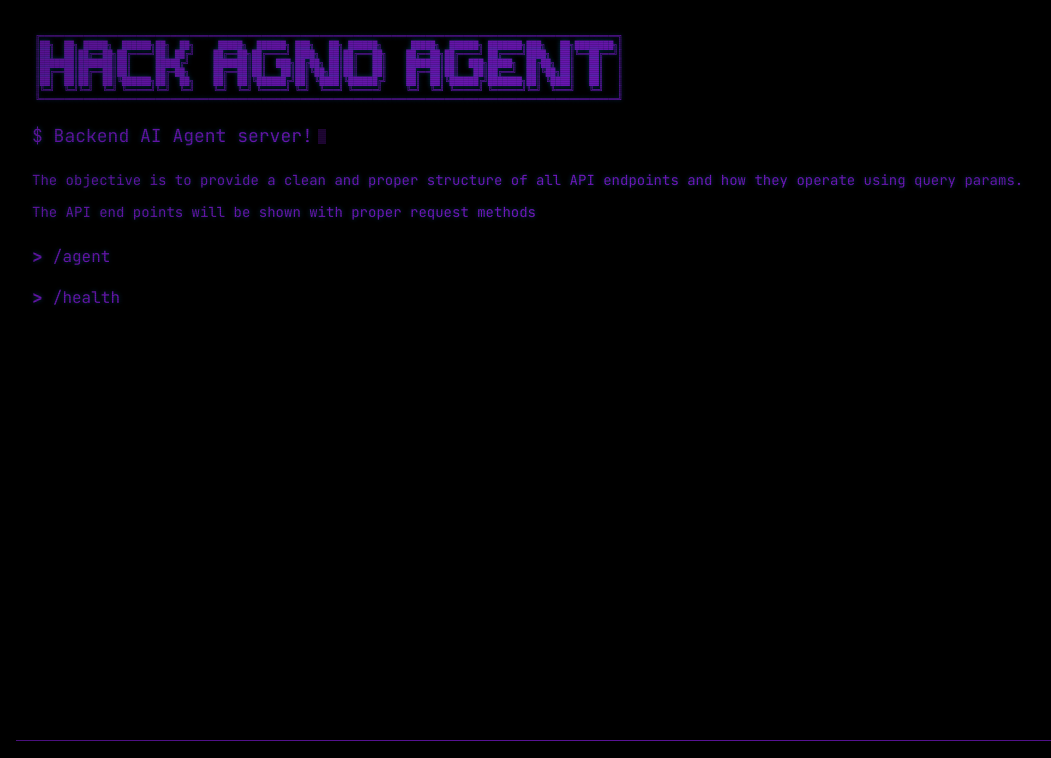
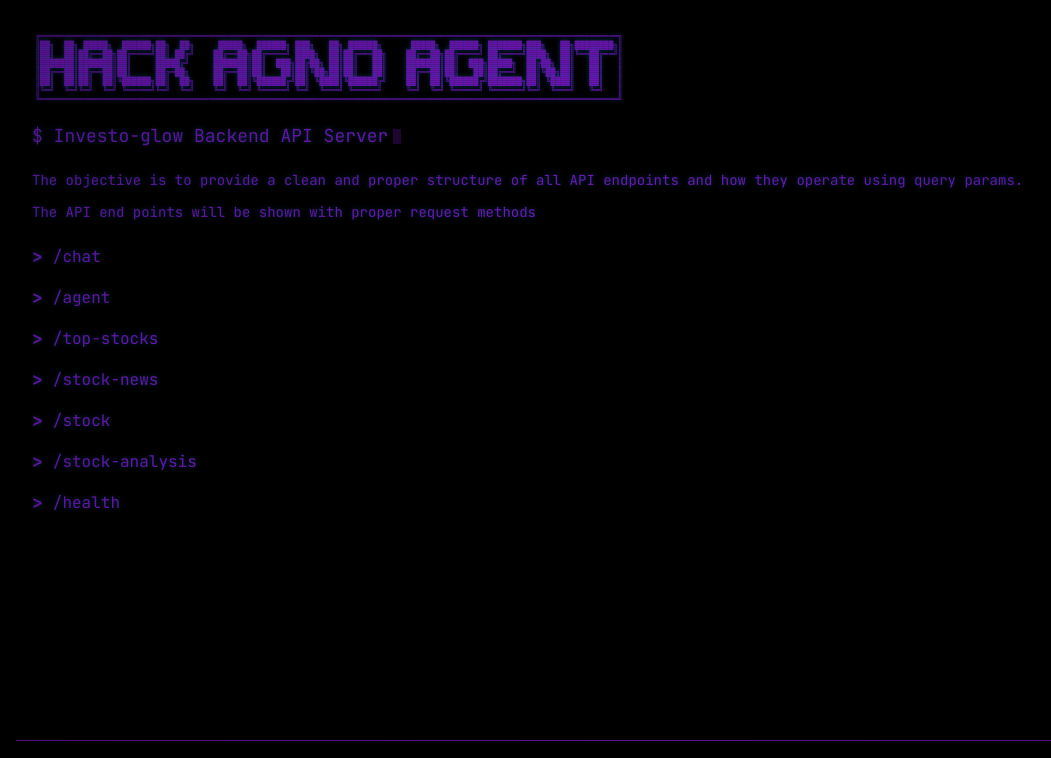
Before and after one commit to yashksaini-coder/Hack-Agno-Agent, a FastAPI app: page / in a window 1280 px wide. Shown: the top 758 px of the page, without its empty margins (7-1058 px from the left). Run offline with FastAPI, Linux system fonts and the light colour scheme; some web fonts are replaced.

Commit message:
Add stock analysis and news fetching features, update API endpoints, and enhance chat functionality

````diff
--- a/controllers/agent.py
+++ b/controllers/agent.py
@@ -18,7 +18,7 @@ if not GROQ_API_KEY:
 web_search_agent = Agent(
     name="Web Search Agent",
     role="Search the web for real-time information based on user queries.",
-    model=Groq(id="llama-3.1-8b-instant", api_key=GROQ_API_KEY),
+    model=Groq(id="deepseek-r1-distill-llama-70b", api_key=GROQ_API_KEY),
     tools=[DuckDuckGoTools()],
     instructions=[
         "Use DuckDuckGo to search for the most relevant and recent information.",
@@ -32,7 +32,7 @@ web_search_agent = Agent(
 financial_agent = Agent(
     name="Financial Analysis Agent",
     role="Analyze financial metrics and provide insights.",
-    model=Groq(id="llama-3.1-8b-instant", api_key=GROQ_API_KEY),
+    model=Groq(id="deepseek-r1-distill-llama-70b", api_key=GROQ_API_KEY),
     tools=[YFinanceTools(enable_all=True)],
     instructions=dedent("""\
         You are a financial analyst. Your task is to retrieve and analyze financial data about stocks.
@@ -44,7 +44,7 @@ financial_agent = Agent(
 # Combine both agents into a multi-agent system
 multi_agent = Agent(
     team=[web_search_agent, financial_agent],
-    model=Groq(id="llama-3.1-8b-instant", api_key=GROQ_API_KEY),
+    model=Groq(id="deepseek-r1-distill-llama-70b", api_key=GROQ_API_KEY),
     instructions="Coordinate between web search and financial analysis to provide comprehensive insights.",
     markdown=True,
 )
--- /dev/null
+++ b/controllers/stockAgent.py
@@ -0,0 +1,174 @@
+from fastapi import FastAPI, Query, HTTPException
+from fastapi.responses import JSONResponse
+from agno.agent import Agent, RunResponse
+from agno.tools.yfinance import YFinanceTools
+from agno.models.google import Gemini
+import json
+import re
+import os
+import dotenv
+
+dotenv.load_dotenv()
+GEMINI_API_KEY = os.getenv("GEMINI_API_KEY")
+
+app = FastAPI(
+    title="Stock Analysis API",
+    description="API for fetching detailed stock analysis information",
+    version="1.0.0"
+)
+
+# Create detailed instructions for response formatting
+detailed_instructions = [
+    "You are a Wall Street analyst expert. Your task is to retrieve financial data about stocks.",
+    "For each stock, you MUST format your response as a valid JSON object that follows this exact structure:",
+    """{
+        "symbol": "TICKER",
+        "company_name": "Full Company Name",
+        "current_price": stock_price,
+        "market_cap": 1234567890,
+        "financial_ratios": {
+            "pe_ratio": 15.6,
+            "pb_ratio": 3.2,
+            "ev_ebitda": 12.3,
+            "roe": 22.5,
+            "roa": 10.8,
+            "operating_margin": 24.5,
+            "net_margin": 18.2
+        },
+        "financial_health": {
+            "debt_to_equity": 1.2,
+            "current_ratio": 2.5,
+            "quick_ratio": 1.8,
+            "interest_coverage": 15.6
+        },
+        "per_share_metrics": {
+            "eps": 5.67,
+            "book_value": 45.32,
+            "dividend_yield": 1.2,
+            "fifty_two_week_low": 120.5,
+            "fifty_two_week_high": 180.75
+        }
+    }""",
+    "Do not include any additional text or explanations outside the JSON object.",
+    "All numeric values should be actual numbers, not strings."
+]
+
+# Initialize the agent with YFinance tools
+stock_analyzer_agent = Agent(
+    model=Gemini(id="gemini-2.0-flash", api_key=GEMINI_API_KEY),
+    markdown=True,
+    tools=[YFinanceTools(
+        stock_price=True,
+        company_info=True,
+        analyst_recommendations=True,
+        stock_fundamentals=True,
+        income_statements=True,
+        historical_prices=True,
+        key_financial_ratios=True,
+        company_news=True,
+        technical_indicators=True)],
+    instructions=detailed_instructions,
+)
+
+def extract_json_from_response(response_content):
+    """Extract JSON from response content, handling markdown code blocks."""
+    if not response_content:
+        return None
+
+    # If response is already a dict, return it
+    if isinstance(response_content, dict):
+        return response_content
+
+    # If response is a string, try to extract JSON
+    if isinstance(response_content, str):
+        # Case 1: Check if content is wrapped in markdown code block
+        json_match = re.search(r'```(?:json)?\s*([\s\S]*?)\s*```', response_content)
+        if json_match:
+            json_str = json_match.group(1)
+            try:
+                return json.loads(json_str)
+            except json.JSONDecodeError:
+                print(f"Failed to parse JSON from markdown code block")
+
+        # Case 2: Check if the entire string is JSON
+        try:
+            return json.loads(response_content)
+        except json.JSONDecodeError:
+            pass
+
+        # Case 3: Look for JSON object pattern in text
+        json_match = re.search(r'\{[\s\S]*\}', response_content)
+        if json_match:
+            try:
+                return json.loads(json_match.group(0))
+            except json.JSONDecodeError:
+                print(f"Failed to parse JSON from pattern match")
+
+    return None
+
+def create_default_stock_data(symbol):
+    """Create default stock data structure with the given symbol."""
+    return {
+        "symbol": symbol.upper(),
+        "company_name": f"{symbol.upper()} Inc.",
+        "current_price": 0.0,
+        "market_cap": 0,
+        "financial_ratios": {
+            "pe_ratio": 0.0,
+            "pb_ratio": 0.0,
+            "ev_ebitda": 0.0,
+            "roe": 0.0,
+            "roa": 0.0,
+            "operating_margin": 0.0,
+            "net_margin": 0.0
+        },
+        "financial_health": {
+            "debt_to_equity": 0.0,
+            "current_ratio": 0.0,
+            "quick_ratio": 0.0,
+            "interest_coverage": 0.0
+        },
+        "per_share_metrics": {
+            "eps": 0.0,
+            "book_value": 0.0,
+            "dividend_yield": 0.0,
+            "fifty_two_week_low": 0.0,
+            "fifty_two_week_high": 0.0
+        }
+    }
+
+def merge_stock_data(default_data, api_data):
+    """Merge API data into default data structure, handling type conversions."""
+    if not api_data:
+        return default_data
+
+    result = default_data.copy()
+
+    # Update top-level fields
+    for field in ["symbol", "company_name"]:
+        if field in api_data:
+            result[field] = api_data[field]
+
+    # Update numeric top-level fields with type conversion
+    for field in ["current_price", "market_cap"]:
+        if field in api_data:
+            try:
+                value = api_data[field]
+                if field == "current_price":
+                    result[field] = float(value)
+                elif field == "market_cap":
+                    result[field] = int(float(value)) if isinstance(value, (int, float, str)) else value
+            except (ValueError, TypeError):
+                print(f"Failed to convert {field} value: {api_data[field]}")
+
+    # Update nested objects
+    for section in ["financial_ratios", "financial_health", "per_share_metrics"]:
+        if section in api_data and isinstance(api_data[section], dict):
+            for key in result[section].keys():
+                if key in api_data[section]:
+                    try:
+                        result[section][key] = float(api_data[section][key])
+                    except (ValueError, TypeError):
+                        print(f"Failed to convert {section}.{key} value: {api_data[section][key]}")
+
+    return result
--- a/routes/stockRoutes.py
+++ b/routes/stockRoutes.py
@@ -1,14 +1,118 @@
-from fastapi import APIRouter, Request
+from fastapi import APIRouter, Request, HTTPException
+from fastapi.responses import HTMLResponse
+from controllers.topStocks import get_top_stocks, get_stock
+from controllers.stockNews import fetch_news
+from controllers.stockAgent import stock_analyzer_agent, extract_json_from_response, create_default_stock_data, merge_stock_data
+from fastapi.responses import JSONResponse
 from fastapi.templating import Jinja2Templates
-from agno.agent import RunResponse
-import os
+import datetime
 import json
-import datetime
-import re
 
+templates = Jinja2Templates(directory="templates")
 router = APIRouter()
-templates = Jinja2Templates(directory="templates")  # Set the templates directory
 
 @router.get("/")
+@router.head("/")
 async def read_root(request: Request):
-    return templates.TemplateResponse("base.html", {"request": request, "text": "Backend AI Agent server!"})
+    """Root endpoint returning API server information"""
+    return templates.TemplateResponse("base.html", {
+        "request": request,
+        "text": "Investo-glow Backend API Server"
+    })
+
+@router.get("/top-stocks")
+async def read_top_stocks(request: Request):
+    """Get top stocks in the market"""
+    try:
+        top_stocks = ['AAPL', 'MSFT', 'AMZN', 'GOOGL', 'TSLA', 'META', 'NVDA']
+        result = get_top_stocks(" ".join(top_stocks))
+
+        if "text/html" in request.headers.get("accept", ""):
+            return templates.TemplateResponse("route.html", {
+                "request": request,
+                "route_path": "/top-stocks",
+                "method": "GET",
+                "full_path": f"{request.url.scheme}://{request.url.netloc}/top-stocks",
+                "description": "Returns information about top stocks in the market",
+                "parameters": [],
+                "example_response": json.dumps(result, indent=2),
+                "current_year": datetime.datetime.now().year
+            })
+        return result
+    except Exception as e:
+        raise HTTPException(status_code=500, detail=str(e))
+
+@router.get("/stock-news")
+async def stock_news(request: Request):
+    """Get latest stock market news"""
+    try:
+        result = fetch_news()
+
+        if "text/html" in request.headers.get("accept", ""):
+            return templates.TemplateResponse("route.html", {
+                "request": request,
+                "route_path": "/stock-news",
+                "method": "GET",
+                "full_path": f"{request.url.scheme}://{request.url.netloc}/stock-news",
+                "description": "Returns latest news articles related to stocks and financial markets",
+                "parameters": [],
+                "example_response": json.dumps(result[:2], indent=2),
+                "current_year": datetime.datetime.now().year
+            })
+        return result
+    except Exception as e:
+        raise HTTPException(status_code=500, detail=str(e))
+
+@router.get("/stock/{name}")
+async def read_stock(request: Request, name: str):
+    """Get detailed information for a specific stock"""
+    try:
+        result = get_stock(name)
+
+        if "text/html" in request.headers.get("accept", ""):
+            return templates.TemplateResponse("route.html", {
+                "request": request,
+                "route_path": f"/stock/{{{name}}}",
+                "method": "GET",
+                "full_path": f"{request.url.scheme}://{request.url.netloc}/stock/{name}",
+                "description": "Returns detailed information about a specific stock",
+                "parameters": [
+                    {"name": "name", "type": "string", "description": "Stock symbol (e.g., AAPL, MSFT)"}
+                ],
+                "example_response": json.dumps(result, indent=2),
+                "current_year": datetime.datetime.now().year
+            })
+        return result
+    except Exception as e:
+        raise HTTPException(status_code=500, detail=str(e))
+
+@router.get("/stock-analysis/{symbol}")
+async def get_stock_analysis(request: Request, symbol: str):
+    """Get AI-powered analysis for a given stock symbol"""
+    try:
+        prompt = f"Analyze the stock {symbol} and provide detailed financial information following the specified JSON format."
+        response = stock_analyzer_agent.run(prompt)
+
+        result = create_default_stock_data(symbol)
+        if hasattr(response, 'content'):
+            json_data = extract_json_from_response(response.content)
+            if json_data:
+                result = merge_stock_data(result, json_data)
+
+        if "text/html" in request.headers.get("accept", ""):
+            return templates.TemplateResponse("route.html", {
+                "request": request,
+                "route_path": f"/stock-analysis/{{{symbol}}}",
+                "method": "GET",
+                "full_path": f"{request.url.scheme}://{request.url.netloc}/stock-analysis/{symbol}",
+                "description": "Provides detailed AI-powered analysis of a stock",
+                "parameters": [
+                    {"name": "symbol", "type": "string", "description": "Stock symbol to analyze"}
+                ],
+                "example_response": json.dumps(result, indent=2),
+                "current_year": datetime.datetime.now().year
+            })
+        return JSONResponse(content=result)
+
+    except Exception as e:
+        raise HTTPException(status_code=500, detail=str(e))
--- a/templates/base.html
+++ b/templates/base.html
@@ -207,7 +207,27 @@
         <ul class="terminal-menu">
             <li class="terminal-item">
                 <span class="terminal-prompt">></span>
+                <a class="terminal-link" href="/chat" target="_blank">/chat</a>
+            </li>
+            <li class="terminal-item">
+                <span class="terminal-prompt">></span>
                 <a class="terminal-link" href="/agent" target="_blank">/agent</a>
+            </li>
+            <li class="terminal-item">
+                <span class="terminal-prompt">></span>
+                <a class="terminal-link" href="/top-stocks" target="_blank">/top-stocks</a>
+            </li>
+            <li class="terminal-item">
+                <span class="terminal-prompt">></span>
+                <a class="terminal-link" href="/stock-news" target="_blank">/stock-news</a>
+            </li>
+            <li class="terminal-item">
+                <span class="terminal-prompt">></span>
+                <a class="terminal-link" href="/stock/AAPL" target="_blank">/stock</a>
+            </li>
+            <li class="terminal-item">
+                <span class="terminal-prompt">></span>
+                <a class="terminal-link" href="/stock-analysis/MSFT" target="_blank">/stock-analysis</a>
             </li>
             <li class="terminal-item">
                 <span class="terminal-prompt">></span>
````
Also changed, not shown: controllers/chat.py (added, +25 -0 lines), controllers/stockNews.py (added, +31 -0 lines), controllers/topStocks.py (added, +48 -0 lines), routes/agentRoutes.py (+58 -6 lines), 1 other file.
